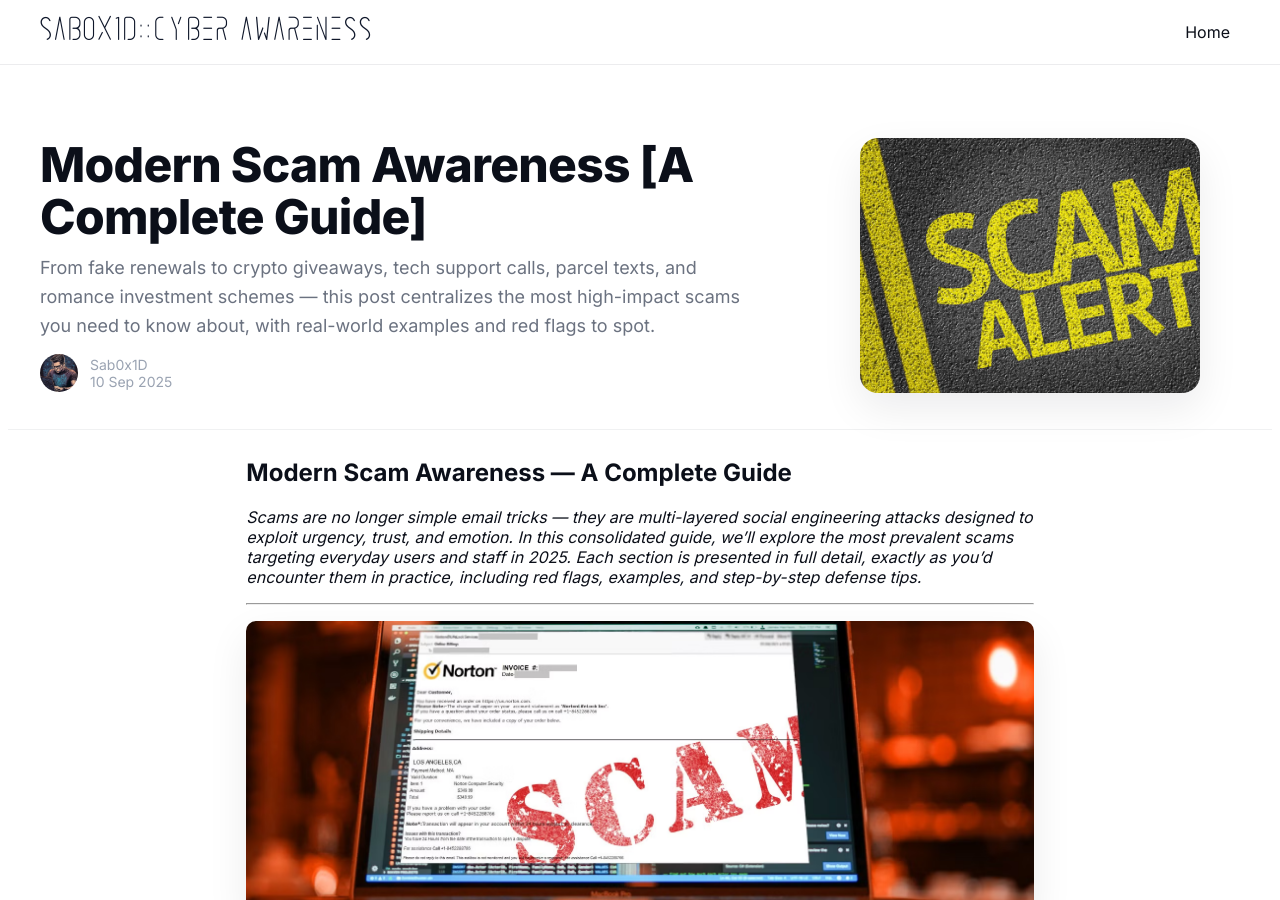
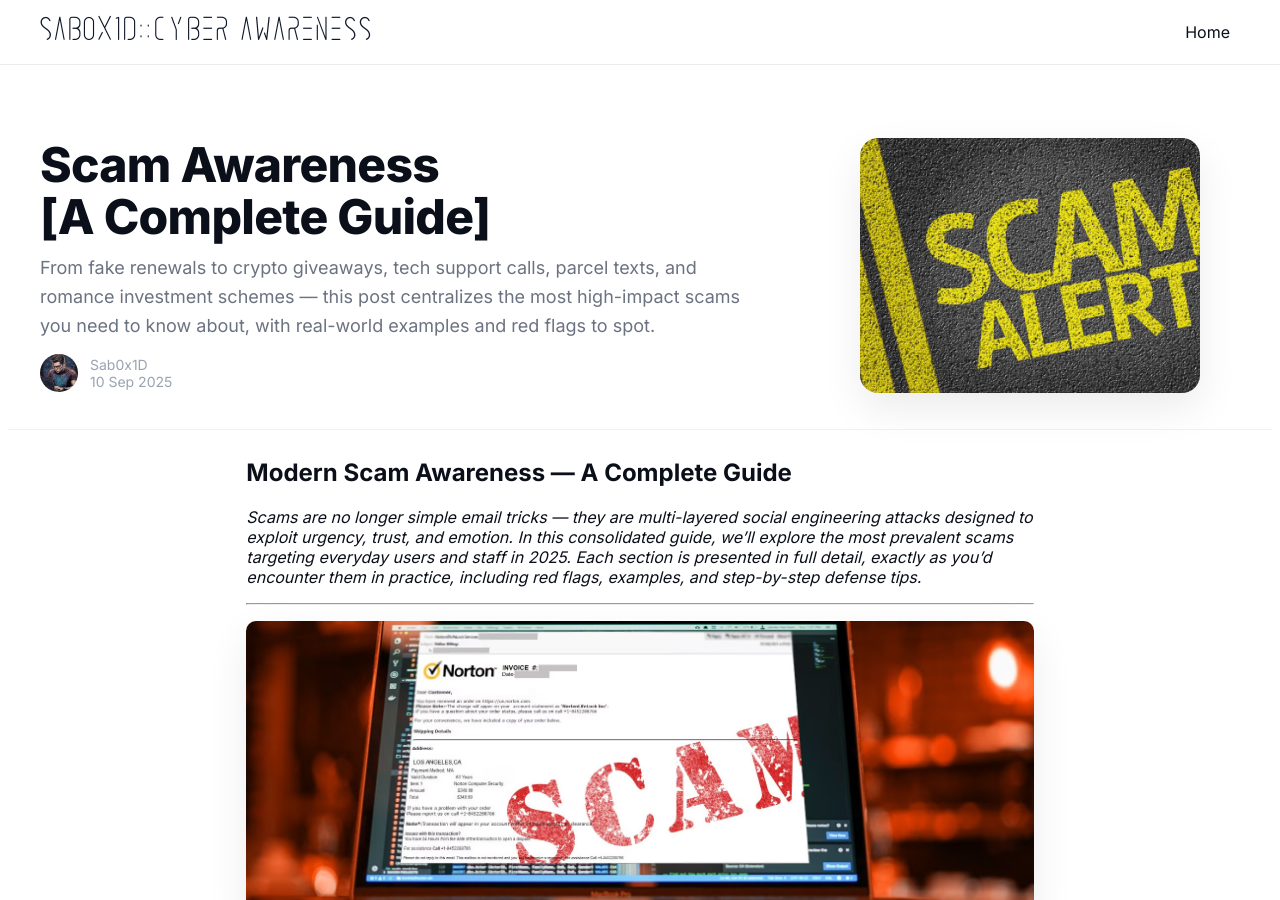
Before and after one commit to Sab0x1D/blogs, a Jekyll site: the page built from _listings/modern_scam_awareness.md, in a window 1280 px wide and 900 px high. Built offline with Jekyll 4.4.1, drawn with Linux system fonts in a browser that asks for light colours.

Commit message:
scam blog update

```diff
--- a/_listings/modern_scam_awareness.md
+++ b/_listings/modern_scam_awareness.md
@@ -3,7 +3,7 @@
 author_avatar: /assets/img/sab01xd-profile.jpeg
 
 layout: listing
-title: "Modern Scam Awareness [A Complete Guide]"
+title: "Scam Awareness <br><span class='subtitle'>[A Complete Guide]</span>"
 excerpt: "From fake renewals to crypto giveaways, tech support calls, parcel texts, and romance investment schemes — this post centralizes the most high-impact scams you need to know about, with real-world examples and red flags to spot."
 thumb: /assets/img/scam_img.jpg
 date: 2025-09-10
@@ -132,12 +132,12 @@
 
 ## TL;DR: Subscription Scam Red Flags
 
-- [ ] Fake renewal invoices for antivirus, streaming, or cloud services
-- [ ] Urges you to call a number or click a link for payment/refunds
-- [ ] Requests remote access or banking details
-- [ ] Emails/texts with odd addresses, typos, or generic logos
-- [ ] Real vendors don’t demand payment via unsolicited calls
-- [ ] **Quick Action**: Always verify subscriptions directly on the official website.
+- Fake renewal invoices for antivirus, streaming, or cloud services
+- Urges you to call a number or click a link for payment/refunds
+- Requests remote access or banking details
+- Emails/texts with odd addresses, typos, or generic logos
+- Real vendors don’t demand payment via unsolicited calls
+- **Quick Action**: Always verify subscriptions directly on the official website.
 
 ---
 
@@ -150,7 +150,7 @@
 
 ---
 
-<img src="/assets/img/banners/scam-crypto.jpg" alt="Crypto Giveaway Scam" class="section-banner">
+<img src="../assets/img/banners/scam-crypto.jpg" alt="Crypto Giveaway Scam" class="section-banner">
 
 # Crypto Giveaway Scams — Elon’s Not Sending ETH
 
@@ -233,16 +233,16 @@
 
 ## TL;DR: Crypto Giveaway Scam Signs
 
-- [ ] Promises of free ETH, BTC, or NFTs in return for sending crypto
-- [ ] Uses celebrity names and real interviews to look legit
-- [ ] Fake livestreams or hacked social accounts promote the scam
-- [ ] Wallet connection or QR code leads to theft
-- [ ] Real platforms never ask you to “verify” wallet with funds
-- [ ] Once you send crypto, it’s gone — no recovery
+- Promises of free ETH, BTC, or NFTs in return for sending crypto
+- Uses celebrity names and real interviews to look legit
+- Fake livestreams or hacked social accounts promote the scam
+- Wallet connection or QR code leads to theft
+- Real platforms never ask you to “verify” wallet with funds
+- Once you send crypto, it’s gone — no recovery
 
 ---
 
-<img src="/assets/img/banners/scam-support.webp" alt="Call Center Tech Support Scam" class="section-banner">
+<img src="../assets/img/banners/scam-support.webp" alt="Call Center Tech Support Scam" class="section-banner">
 
 # Call Center Tech Support Scams — What They Say and Why
 
@@ -326,17 +326,17 @@
 
 ## TL;DR: Tech Support Scam Warning Signs
 
-- [ ] Fake popups or voicemails claim your device is infected
-- [ ] Prompts you to call a support number — always fake
-- [ ] Uses fear to push remote access or payment
-- [ ] Real companies don’t cold call or lock your browser
-- [ ] Asks for payment via gift cards or wire
-- [ ] Event Viewer errors or CMD output are misused to scare
-- [ ] Always verify through official websites only
+- Fake popups or voicemails claim your device is infected
+- Prompts you to call a support number — always fake
+- Uses fear to push remote access or payment
+- Real companies don’t cold call or lock your browser
+- Asks for payment via gift cards or wire
+- Event Viewer errors or CMD output are misused to scare
+- Always verify through official websites only
 
 ---
 
-<img src="/assets/img/banners/scam-parcel.png" alt="Parcel SMS Scam" class="section-banner">
+<img src="../assets/img/banners/scam-parcel.png" alt="Parcel SMS Scam" class="section-banner">
 
 # “Your Parcel Is Held” Text Messages Explained
 
@@ -412,16 +412,16 @@
 
 ## TL;DR: Parcel Scam Red Flags
 
-- [ ] SMS claims your parcel is held or needs redelivery
-- [ ] Asks for a small fee or verification via a fake link
-- [ ] Site steals personal or payment details
-- [ ] Android phones may be prompted to install spyware
-- [ ] Real delivery companies don’t charge random fees via SMS
-- [ ] Always verify parcels through official channels
+- SMS claims your parcel is held or needs redelivery
+- Asks for a small fee or verification via a fake link
+- Site steals personal or payment details
+- Android phones may be prompted to install spyware
+- Real delivery companies don’t charge random fees via SMS
+- Always verify parcels through official channels
 
 ---
 
-<img src="/assets/img/banners/scam-romance.webp" alt="Romance & Investment Scam" class="section-banner">
+<img src="../assets/img/banners/scam-romance.webp" alt="Romance & Investment Scam" class="section-banner">
 
 # Romance & Investment Scam Red Flags
 
@@ -493,12 +493,12 @@
 
 ## TL;DR: Romance/Investment Scam Red Flags
 
-- [ ] Relationship moves quickly, with flattery and emotional intensity
-- [ ] Talk of crypto investing or business opportunities arises
-- [ ] They avoid meeting in person or video calling
-- [ ] Fake apps or trading platforms are introduced
-- [ ] You’re asked to send money, then pressured to send more
-- [ ] Emotional manipulation is used to suppress doubt
+- Relationship moves quickly, with flattery and emotional intensity
+- Talk of crypto investing or business opportunities arises
+- They avoid meeting in person or video calling
+- Fake apps or trading platforms are introduced
+- You’re asked to send money, then pressured to send more
+- Emotional manipulation is used to suppress doubt
 
 
 
```
